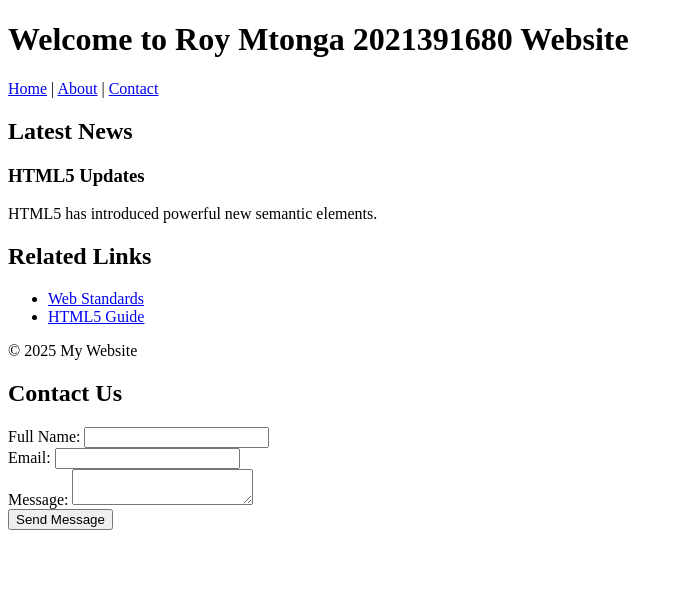
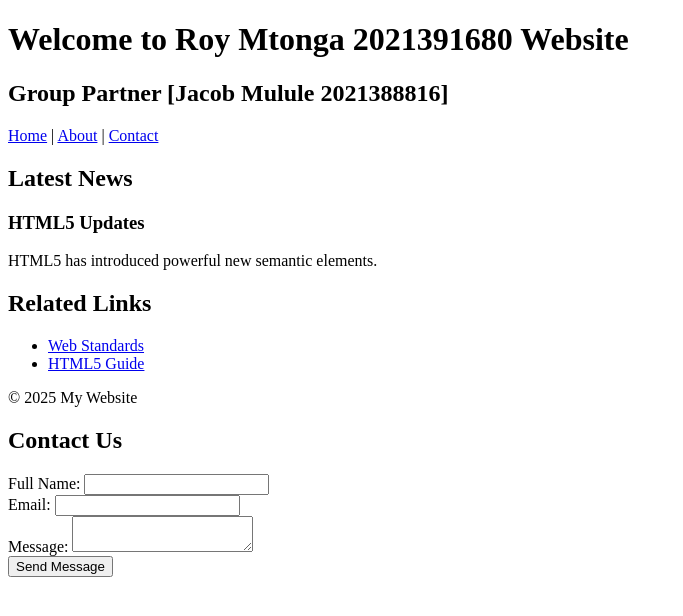
Before and after one commit to RoyMtonga/lab2-html, a plain HTML site: page index.html in a window 1280 px wide. Shown: the whole page, without its empty margins (0-683 px from the left). Drawn offline with Linux system fonts and the light colour scheme.

Commit message:
Add group partner details under h2 tag

```diff
--- a/index.html
+++ b/index.html
@@ -10,6 +10,7 @@
 <body>
     <header>
         <h1>Welcome to Roy Mtonga 2021391680 Website</h1>
+        <h2>Group Partner [Jacob Mulule 2021388816]</h2>
         <nav>
             <a href="#">Home</a> |
             <a href="#">About</a> |
```
